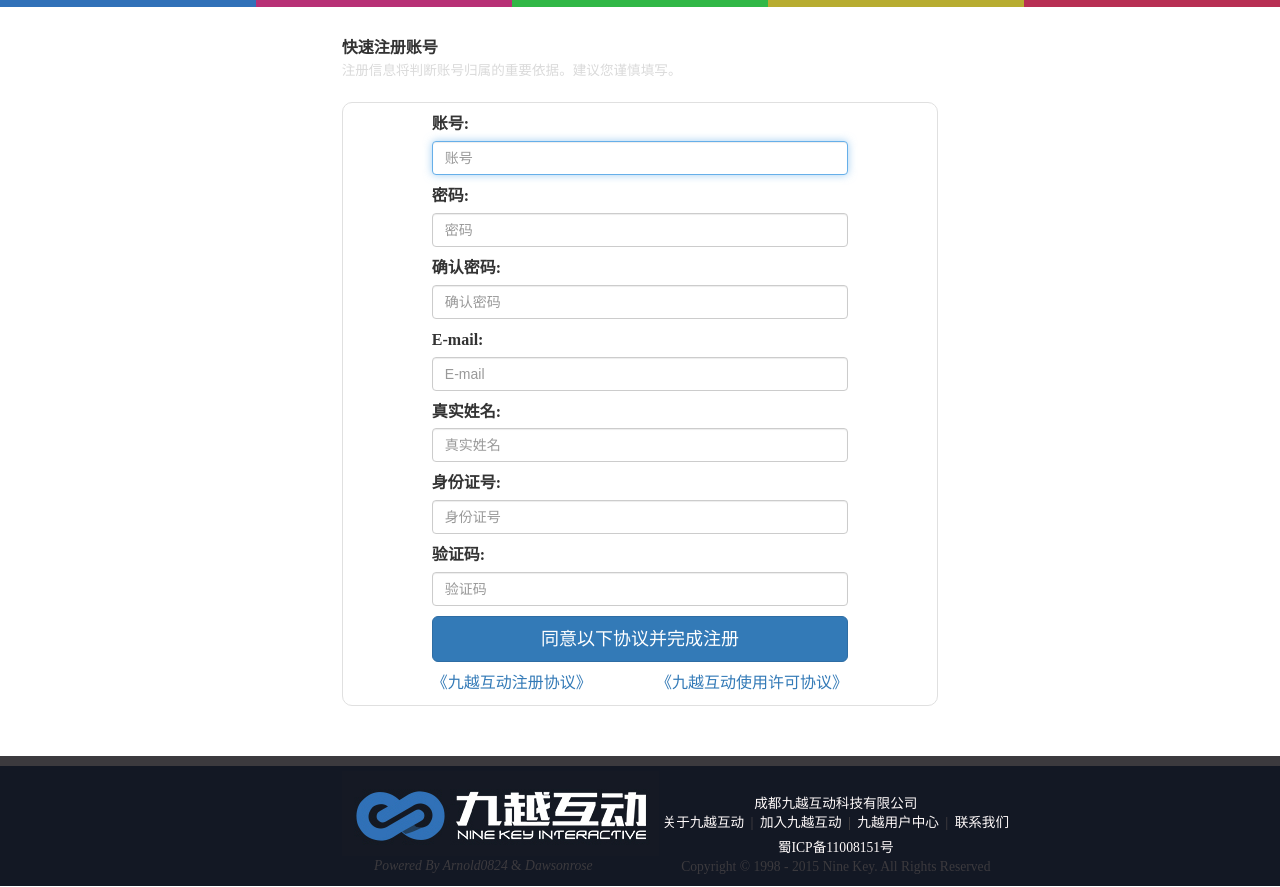
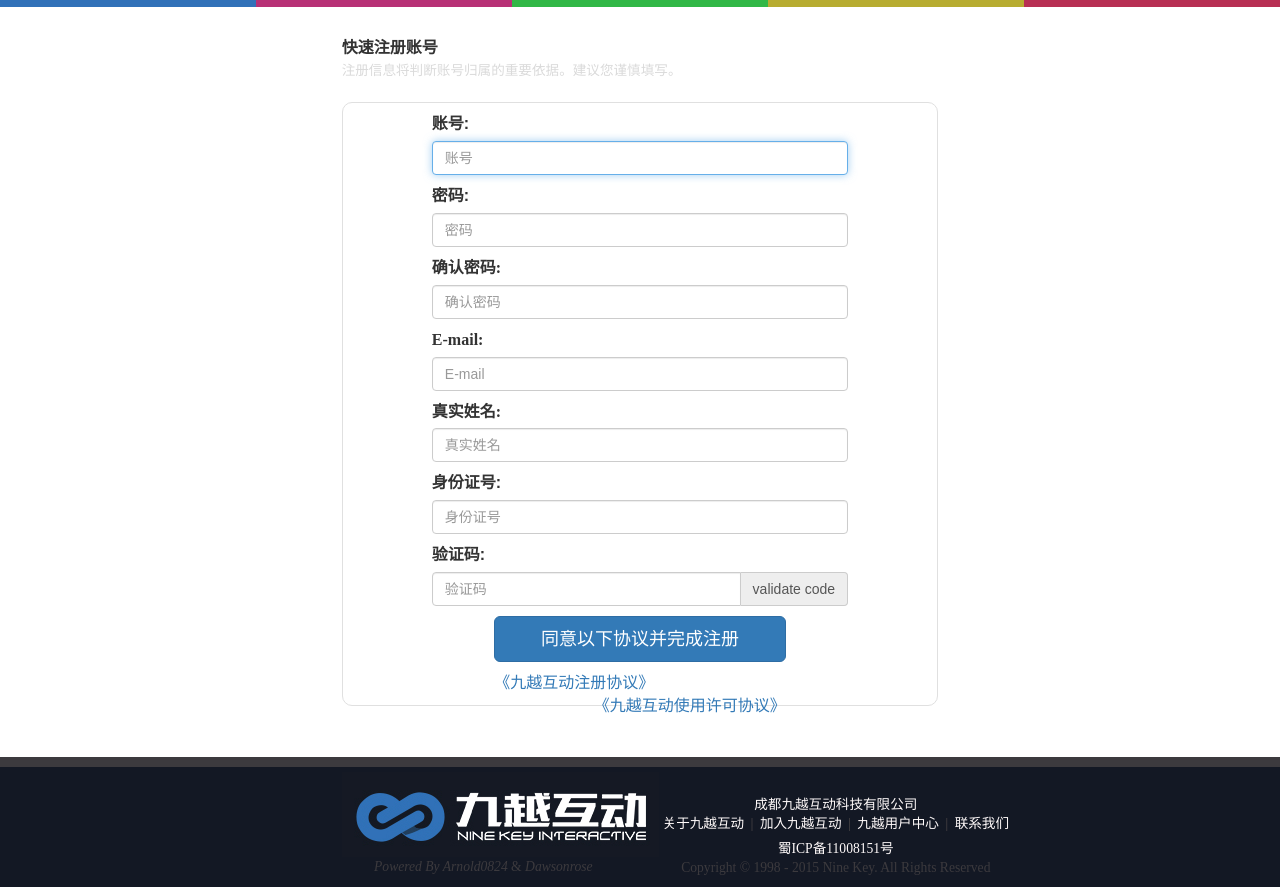
Before and after one commit to Lok-tar-ogar/GameCompanyOfficialWeb, a Django app: page /reg in a window 1280 px wide. Shown: the part 123-1010 px from the top of the page. Run offline with Django 3.2, Linux system fonts and the light colour scheme; some libraries are stand-ins or nearby versions.

Commit message:
update regist.html
update regist.html

```diff
--- a/NineCo/templates/regist.html
+++ b/NineCo/templates/regist.html
@@ -17,40 +17,38 @@
 			<p style="font-family:Microsoft YaHei"><strong>快速注册账号</strong></p>
 			<p><small style="color:#DADADA">注册信息将判断账号归属的重要依据。建议您谨慎填写。</small></p>
 			<div id="regPanel" style="border:1px solid #E0E0E0;margin-top:20px;margin-bottom:50px;border-radius:10px;">
-				<div style="width:70%;margin-top:30px;margin:10px auto;" class="">
-					<label style="font-family:Microsoft YaHei;" class="control-label"><strong>账号:</strong></label>
-					<label class="sr-only" for="inputEmail">账号:</label>
+				<div style="width:70%;margin-top:30px;margin:10px auto;" class="form-group">
+					<label for="inputEmail">账号:</label>
             		<input type="text"  name="username" autofocus="" required="" placeholder="账号" class="form-control" id="user" >
             	</div>
-				<div style="width:70%;margin-top:30px;margin:10px auto;">
-					<label style="font-family:Microsoft YaHei;"><strong>密码:</strong></label>
-					<label class="sr-only" for="inputEmail">密码:</label>
+				<div style="width:70%;margin-top:30px;margin:10px auto;" class="form-group">
+					<label for="inputEmail">密码:</label>
             		<input type="password"  name="psd" autofocus="" required="" placeholder="密码" class="form-control" id="psd" >
             	</div>
-            	<div style="width:70%;margin-top:30px;margin:10px auto;">
+            	<div style="width:70%;margin-top:30px;margin:10px auto;" class="form-group">
 					<label style="font-family:Microsoft YaHei;"><strong>确认密码:</strong></label>
 					<label class="sr-only" for="inputEmail">确认密码:</label>
             		<input type="password"  name="Cpsd" autofocus="" required="" placeholder="确认密码" class="form-control" id="Cpsd" >
             	</div>
-            	<div style="width:70%;margin-top:30px;margin:10px auto;">
+            	<div style="width:70%;margin-top:30px;margin:10px auto;" class="form-group">
 					<label style="font-family:Microsoft YaHei;"><strong>E-mail:</strong></label>
 					<label class="sr-only" for="inputEmail">E-mail:</label>
             		<input type="text"  name="mail" autofocus="" required="" placeholder="E-mail" class="form-control" id="mail" >
             	</div>
-            	<div style="width:70%;margin-top:30px;margin:10px auto;">
+            	<div style="width:70%;margin-top:30px;margin:10px auto;" class="form-group">
 					<label style="font-family:Microsoft YaHei;"><strong>真实姓名:</strong></label>
 					<label class="sr-only" for="inputEmail">真实姓名:</label>
             		<input type="text"  name="Rname" autofocus="" required="" placeholder="真实姓名" class="form-control" id="Rname" >
             	</div>
-            	<div style="width:70%;margin-top:30px;margin:10px auto;">
-					<label style="font-family:Microsoft YaHei;"><strong>身份证号:</strong></label>
-					<label class="sr-only" for="inputEmail">身份证号:</label>
+            	<div style="width:70%;margin-top:30px;margin:10px auto;" class="form-group">
+					<label  for="inputEmail">身份证号:</label>
             		<input type="text"  name="idcard" autofocus="" required="" placeholder="身份证号" class="form-control" id="idcard" >
             	</div>
-            	<div style="width:70%;margin-top:30px;margin:10px auto;">
-					<label style="font-family:Microsoft YaHei;"><strong>验证码:</strong></label>
-					<label class="sr-only" for="inputEmail">验证码:</label>
-            		<input type="text"  name="vcode" autofocus="" required="" placeholder="验证码" class="form-control" id="vcode" >
+            	<div style="width:70%;margin-top:30px;margin:10px auto;" class="form-group">
+					<label for="vcode">验证码:</label>
+					<div class="input-group">
+            			<input type="text"  name="vcode" autofocus="" required=""  placeholder="验证码" class="form-control" id="vcode" >
+            			<div class="input-group-addon">validate code</div>
             	</div>
             	<div style="width:70%;margin-top:30px;margin:10px auto;">
             		<button type="submit" id="RegBtn"  class="btn btn-lg btn-primary btn-block">同意以下协议并完成注册</button>
```
